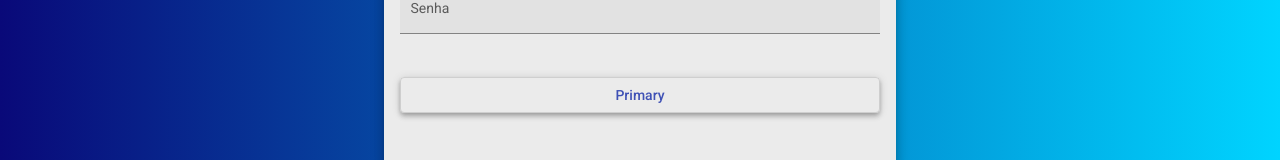
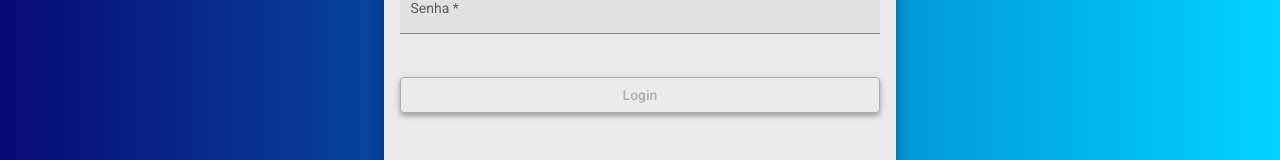
Before and after one commit to juliocarvalho2019/helpdesk-front, an Angular app: page /login in a window 1280 px wide. Shown: the part 558-718 px from the top of the page. Built offline with nearby package versions, Linux system fonts and the light colour scheme.

Commit message:
Feat: validação de formularios para login

```diff
--- a/src/app/components/login/login.component.html
+++ b/src/app/components/login/login.component.html
@@ -7,14 +7,25 @@
 
         <mat-form-field class="full-width" appearance="fill">
           <mat-label>E-mail</mat-label>
-          <input matInput placeholder="Ex. fulano@mail.com">
+          <input
+          [formControl]="email"
+          required
+          [(ngModel)]="creds.email"
+          name="email"
+          matInput placeholder="Ex. fulano@mail.com">
         </mat-form-field>
 
         <mat-form-field class="full-width" appearance="fill">
             <mat-label>Senha</mat-label>
-            <input type="password" matInput placeholder="Ex. 123">
+            <input
+            [formControl]="senha"
+            required
+            [(ngModel)]="creds.senha"
+            name="senha"
+            type="password"
+            matInput placeholder="Ex. 123">
           </mat-form-field>
 
-          <button class="full-width mat-elevation-z4" mat-stroked-button color="primary">Primary</button>
+          <button [disabled]="!validaCampos()" class="full-width mat-elevation-z4" mat-stroked-button color="primary">Login</button>
       </form>
 </div>
--- a/src/app/components/login/login.component.ts
+++ b/src/app/components/login/login.component.ts
@@ -1,4 +1,6 @@
+import { Credenciais } from './../../models/credenciais';
 import { Component, OnInit } from '@angular/core';
+import { FormControl, Validators } from '@angular/forms';
 
 @Component({
   selector: 'app-login',
@@ -7,9 +9,25 @@ import { Component, OnInit } from '@angular/core';
 })
 export class LoginComponent implements OnInit {
 
+  creds: Credenciais={
+    email:'',
+    senha:''
+  }
+
+  email = new FormControl(null, Validators.email);
+  senha = new FormControl(null, Validators.minLength(3));
+
   constructor() { }
 
   ngOnInit(): void {
   }
 
+  validaCampos(): boolean{
+    if(this.email.valid && this.senha.valid){
+      return true;
+    }else{
+      return false;
+    }
+  }
+
 }
--- /dev/null
+++ b/src/app/models/credenciais.ts
@@ -0,0 +1,4 @@
+export interface Credenciais{
+    email: string;
+    senha: string;
+}
```
